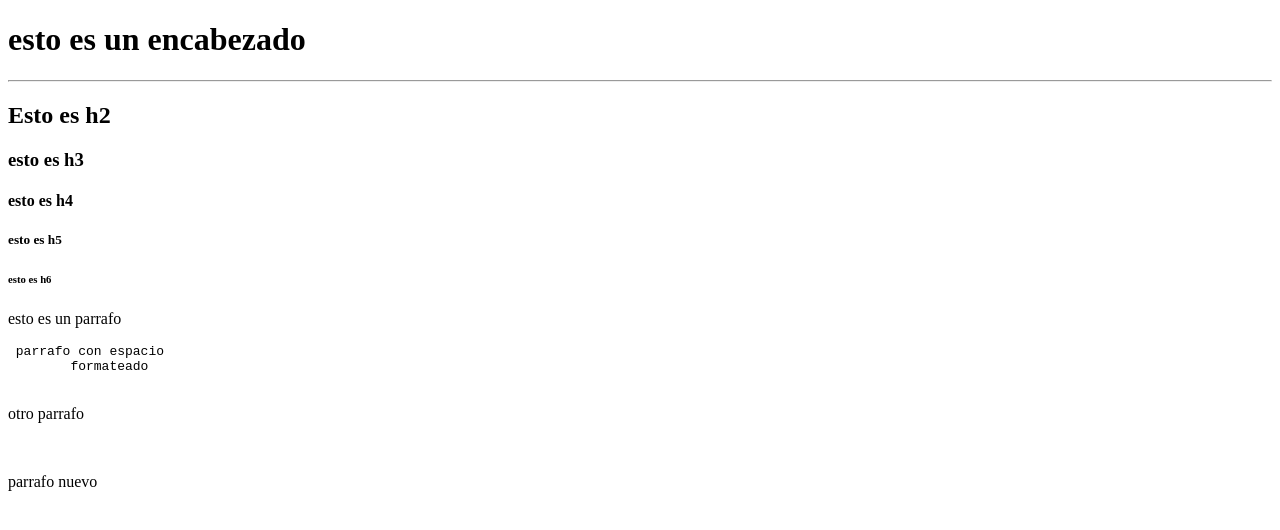
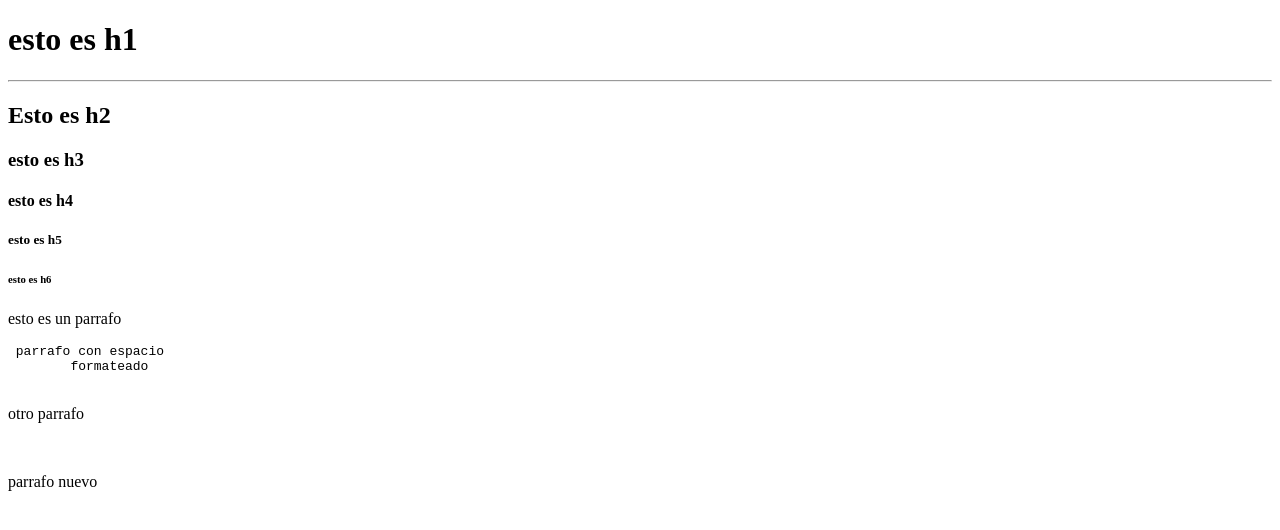
Before and after one commit to mary-puma/HTML5-CSS3, a plain HTML site: page html5/index.html in a window 1280 px wide. Drawn offline with Linux system fonts and the light colour scheme.

Commit message:
edicion de texto

```diff
--- a/html5/index.html
+++ b/html5/index.html
@@ -8,7 +8,7 @@
 </head>
 <body>
     <!--Los encabezados-->
-    <h1>esto es un encabezado</h1>
+    <h1>esto es h1</h1>
     <hr>
     <h2>Esto es h2</h2>
     <h3>esto es h3</h3>
```
